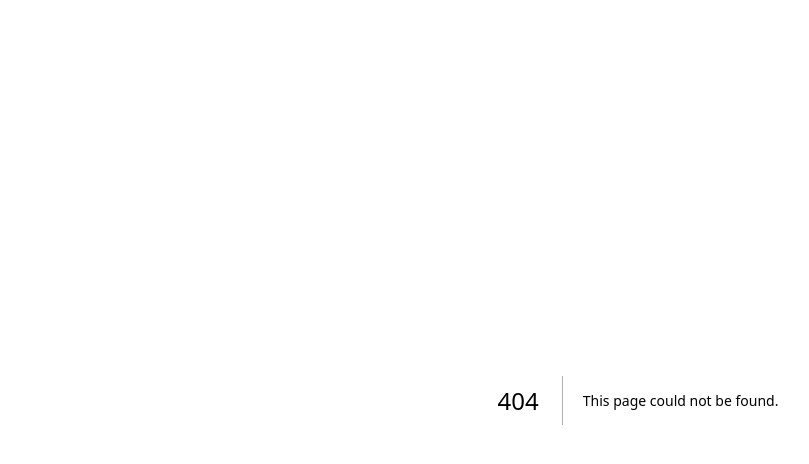
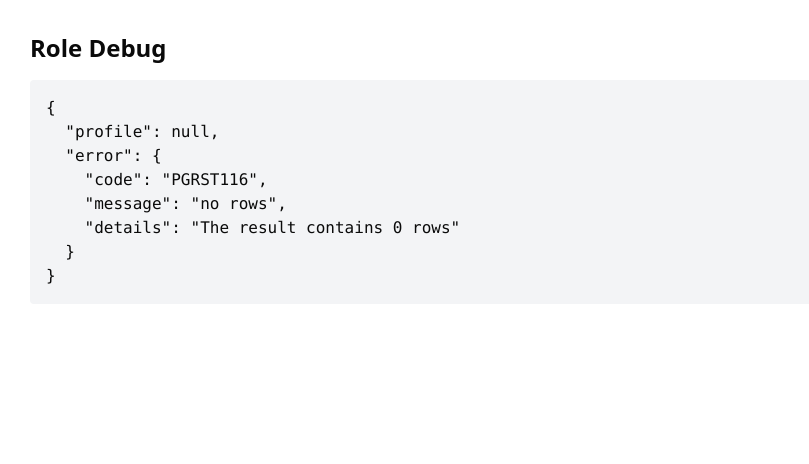
Before and after one commit to jered-ncv/DK-Living-Tenant-Portal, a Next.js app: page /pm/test-role in a window 1280 px wide. Before the commit this address had no page. Shown: the top 464 px of the page, without its empty margins (2-811 px from the left). Built offline with nearby package versions, Linux system fonts and the light colour scheme; no server answers; the database is empty.

Commit message:
Add role debug page

```diff
--- /dev/null
+++ b/app/pm/test-role/page.tsx
@@ -0,0 +1,24 @@
+import { createClient } from '@/lib/supabase/server'
+
+export const dynamic = 'force-dynamic'
+
+export default async function TestRolePage() {
+  const supabase = await createClient()
+
+  const { data: { user } } = await supabase.auth.getUser()
+
+  const { data: profile, error } = await supabase
+    .from('profiles')
+    .select('*')
+    .eq('id', user?.id)
+    .single()
+
+  return (
+    <div className="p-8">
+      <h1 className="text-2xl font-bold mb-4">Role Debug</h1>
+      <pre className="bg-gray-100 p-4 rounded">
+        {JSON.stringify({ user: user?.id, profile, error }, null, 2)}
+      </pre>
+    </div>
+  )
+}
```
